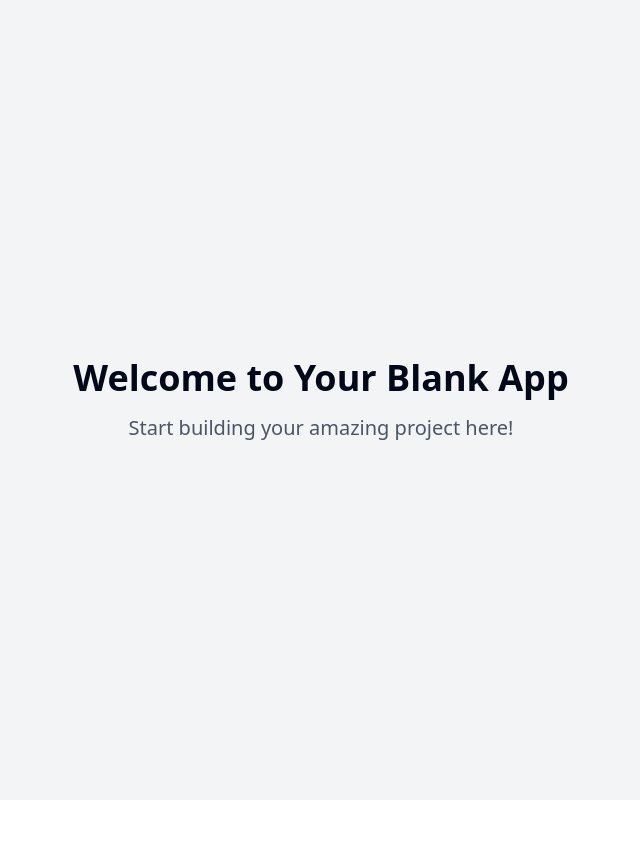
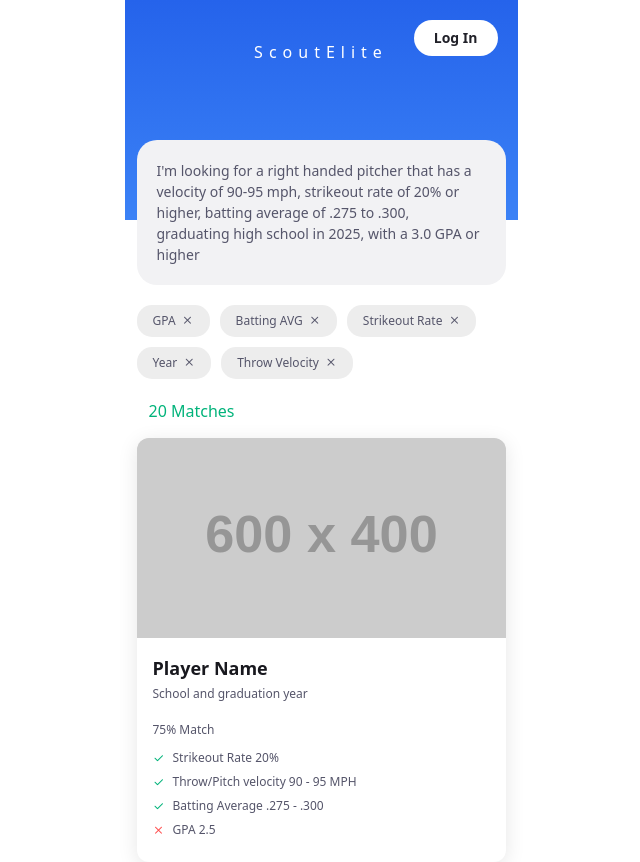
Before and after one commit to tscimecaWR/Lovable-proto, a React (Vite) app: page / in a window 1280 px wide. Shown: the whole page, without its empty margins (319-959 px from the left). Before the commit the page ends 800 px from the top, so only its background shows below. Built offline with nearby package versions, Linux system fonts and the light colour scheme.

Commit message:
Build pixel perfect UI clone
Implement a pixel perfect UI clone based on the provided Figma design.
[skip gpt_engineer]

```diff
--- /dev/null
+++ b/src/components/scout/FilterTag.tsx
@@ -0,0 +1,17 @@
+import React from 'react';
+
+interface FilterTagProps {
+  label: string;
+  onRemove: () => void;
+}
+
+export const FilterTag = ({ label, onRemove }: FilterTagProps) => {
+  return (
+    <div className="text-xs text-[#55556a] flex items-center gap-1.5 bg-[#ededed] px-4 py-2 rounded-[15px]">
+      <span>{label}</span>
+      <button onClick={onRemove} aria-label={`Remove ${label} filter`}>
+        <i className="ti ti-x" />
+      </button>
+    </div>
+  );
+};
--- /dev/null
+++ b/src/components/scout/Header.tsx
@@ -0,0 +1,16 @@
+import React from 'react';
+
+export const Header = () => {
+  return (
+    <div className="relative h-[220px] p-5 bg-gradient-to-b from-blue-600 to-blue-500">
+      <button
+        className="absolute text-[#212129] font-bold text-sm bg-white px-5 py-2 rounded-[20px] right-5 top-5 hover:bg-gray-100 transition-colors"
+      >
+        Log In
+      </button>
+      <div className="text-white tracking-[6px] text-center pt-5 font-medium">
+        ScoutElite
+      </div>
+    </div>
+  );
+};
--- /dev/null
+++ b/src/components/scout/PlayerCard.tsx
@@ -0,0 +1,24 @@
+import React from 'react';
+import { PlayerStats } from './PlayerStats';
+
+export const PlayerCard = () => {
+  return (
+    <div className="shadow-[0_4px_20px_rgba(0,0,0,0.1)] overflow-hidden bg-white mx-3 my-0 rounded-xl max-sm:mx-2 max-sm:my-0">
+      <img
+        src="https://placehold.co/600x400/333333/333333"
+        alt="Player"
+        className="w-full h-[200px] object-cover bg-[#eee]"
+        loading="lazy"
+      />
+      <div className="p-4">
+        <div className="text-lg font-bold text-[#18181e] mb-1">
+          Player Name
+        </div>
+        <div className="text-xs text-[#55556a] mb-5">
+          School and graduation year
+        </div>
+        <PlayerStats />
+      </div>
+    </div>
+  );
+};
--- /dev/null
+++ b/src/components/scout/PlayerStats.tsx
@@ -0,0 +1,27 @@
+import React from 'react';
+
+interface StatRowProps {
+  text: string;
+  success?: boolean;
+}
+
+const StatRow = ({ text, success = true }: StatRowProps) => (
+  <div className="flex items-center gap-2 text-xs text-[#55556a] mb-2">
+    <i className={`ti ti-${success ? 'check text-[#00b37a]' : 'x text-[#ff4d4d]'}`} />
+    <span>{text}</span>
+  </div>
+);
+
+export const PlayerStats = () => {
+  return (
+    <div>
+      <div className="text-xs font-medium text-[#55556a] mb-3">
+        75% Match
+      </div>
+      <StatRow text="Strikeout Rate 20%" />
+      <StatRow text="Throw/Pitch velocity 90 - 95 MPH" />
+      <StatRow text="Batting Average .275 - .300" />
+      <StatRow text="GPA 2.5" success={false} />
+    </div>
+  );
+};
--- /dev/null
+++ b/src/components/scout/SearchBox.tsx
@@ -0,0 +1,23 @@
+import React from 'react';
+import { FilterTag } from './FilterTag';
+
+export const SearchBox = () => {
+  const filters = ['GPA', 'Batting AVG', 'Strikeout Rate', 'Year', 'Throw Velocity'];
+
+  return (
+    <div className="relative z-[2] -mt-20 px-3 py-0 max-sm:px-2 max-sm:py-0">
+      <div className="text-[#55556a] text-sm leading-normal bg-[#f2f2f4] mb-5 p-5 rounded-[20px]">
+        I'm looking for a right handed pitcher that has a velocity of 90-95 mph, strikeout rate of 20% or higher, batting average of .275 to .300, graduating high school in 2025, with a 3.0 GPA or higher
+      </div>
+      <div className="flex flex-wrap gap-2.5 mb-2.5">
+        {filters.map((filter) => (
+          <FilterTag
+            key={filter}
+            label={filter}
+            onRemove={() => console.log(`Remove ${filter}`)}
+          />
+        ))}
+      </div>
+    </div>
+  );
+};
--- a/src/pages/Index.tsx
+++ b/src/pages/Index.tsx
@@ -1,13 +1,30 @@
-// Update this page (the content is just a fallback if you fail to update the page)
+import React from 'react';
+import { Header } from '@/components/scout/Header';
+import { SearchBox } from '@/components/scout/SearchBox';
+import { PlayerCard } from '@/components/scout/PlayerCard';
 
 const Index = () => {
   return (
-    <div className="min-h-screen flex items-center justify-center bg-gray-100">
-      <div className="text-center">
-        <h1 className="text-4xl font-bold mb-4">Welcome to Your Blank App</h1>
-        <p className="text-xl text-gray-600">Start building your amazing project here!</p>
-      </div>
-    </div>
+    <>
+      <link
+        rel="stylesheet"
+        href="https://cdn.jsdelivr.net/npm/@tabler/icons-webfont@latest/dist/tabler-icons.min.css"
+      />
+      <link
+        href="https://fonts.googleapis.com/css2?family=Montserrat:wght@400;500;700&family=Poppins:wght@400;500;700&display=swap"
+        rel="stylesheet"
+      />
+      <main className="bg-white max-w-[393px] min-h-screen mx-auto my-0 max-sm:w-full">
+        <Header />
+        <section>
+          <SearchBox />
+          <div className="text-[#00b37a] text-base font-medium ml-6 mr-0 mt-5 mb-[15px]">
+            20 Matches
+          </div>
+          <PlayerCard />
+        </section>
+      </main>
+    </>
   );
 };
 
```
